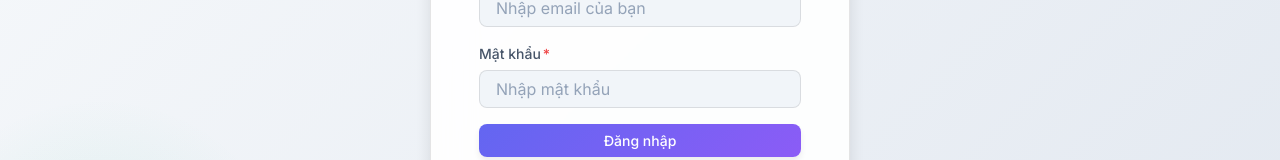
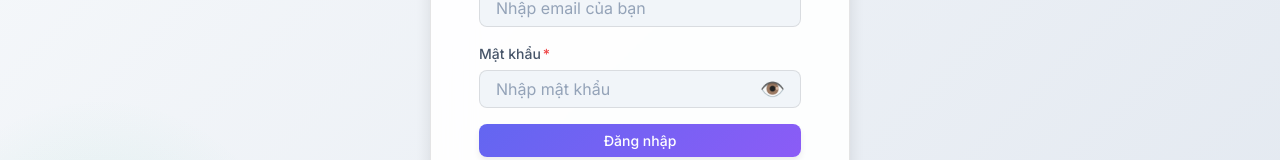
Before and after one commit to FatKa1707/tap-hoa, a React (Vite) app: page /#/login in a window 1280 px wide. Shown: the part 404-564 px from the top of the page. Built offline with nearby package versions, Linux system fonts and the light colour scheme; no server answers.

Commit message:
Add password visibility toggle to Input component

```diff
--- a/src/components/UI/Input.css
+++ b/src/components/UI/Input.css
@@ -61,6 +61,41 @@
     min-height: 100px;
 }
 
+/* Input wrapper for relative positioning */
+.input-wrapper {
+    position: relative;
+    width: 100%;
+    display: flex;
+    align-items: center;
+}
+
+.input-with-toggle {
+    padding-right: 3rem !important;
+}
+
+.password-toggle {
+    position: absolute;
+    right: 0.75rem;
+    background: none;
+    border: none;
+    cursor: pointer;
+    font-size: 1.25rem;
+    color: var(--text-secondary);
+    display: flex;
+    align-items: center;
+    justify-content: center;
+    padding: 0.25rem;
+    border-radius: var(--radius-sm);
+    transition: all var(--transition-fast);
+    z-index: 2;
+    user-select: none;
+}
+
+.password-toggle:hover {
+    color: var(--primary);
+    background: var(--bg-secondary);
+}
+
 /* Select */
 .select {
     appearance: none;
--- a/src/components/UI/Input.tsx
+++ b/src/components/UI/Input.tsx
@@ -1,4 +1,4 @@
-import { InputHTMLAttributes, TextareaHTMLAttributes, SelectHTMLAttributes, ReactNode } from 'react';
+import { useState, InputHTMLAttributes, TextareaHTMLAttributes, SelectHTMLAttributes, ReactNode } from 'react';
 import './Input.css';
 
 interface InputProps extends InputHTMLAttributes<HTMLInputElement> {
@@ -7,7 +7,11 @@ interface InputProps extends InputHTMLAttributes<HTMLInputElement> {
     required?: boolean;
 }
 
-export function Input({ label, error, required, className = '', ...props }: InputProps) {
+export function Input({ label, error, required, className = '', type, ...props }: InputProps) {
+    const [showPassword, setShowPassword] = useState(false);
+    const isPassword = type === 'password';
+    const inputType = isPassword ? (showPassword ? 'text' : 'password') : type;
+
     return (
         <div className="input-group">
             {label && (
@@ -16,10 +20,23 @@ export function Input({ label, error, required, className = '', ...props }: Inpu
                     {required && <span className="input-required">*</span>}
                 </label>
             )}
-            <input
-                className={`input ${error ? 'input-error' : ''} ${className}`}
-                {...props}
-            />
+            <div className="input-wrapper">
+                <input
+                    type={inputType}
+                    className={`input ${error ? 'input-error' : ''} ${isPassword ? 'input-with-toggle' : ''} ${className}`}
+                    {...props}
+                />
+                {isPassword && (
+                    <button
+                        type="button"
+                        className="password-toggle"
+                        onClick={() => setShowPassword(!showPassword)}
+                        tabIndex={-1}
+                    >
+                        {showPassword ? '👁️‍🗨️' : '👁️'}
+                    </button>
+                )}
+            </div>
             {error && <span className="input-error-message">{error}</span>}
         </div>
     );
```
